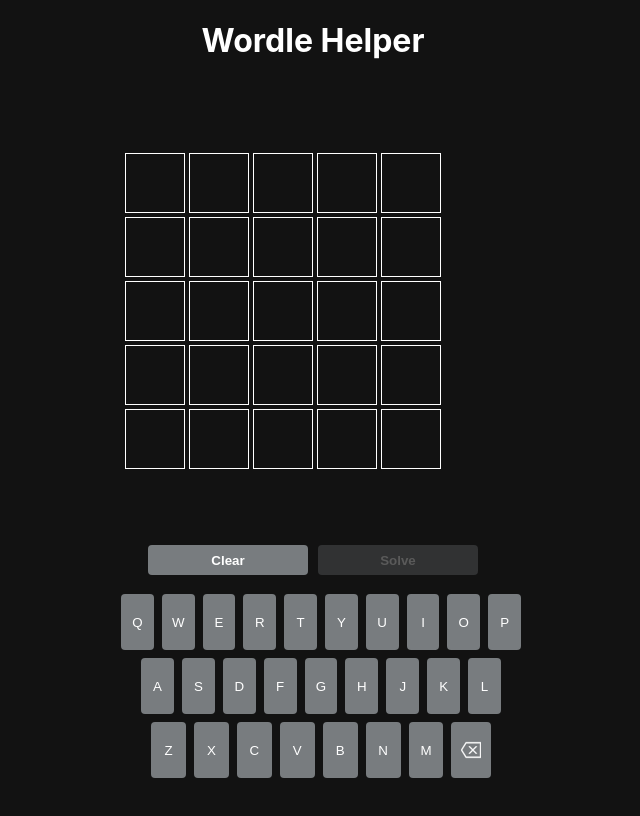
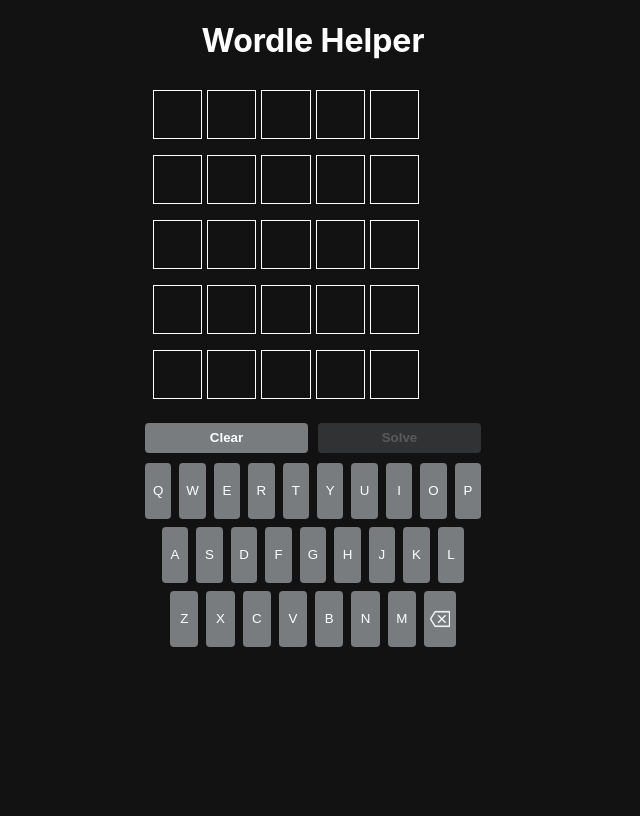
Before and after one commit to jbanghw/wordle-react, a React (Create React App) app: page / in a window 1280 px wide. Shown: the top 816 px of the page, without its empty margins (327-967 px from the left). Built offline with nearby package versions, Linux system fonts and the light colour scheme.

Commit message:
finish top half of the page

```diff
--- a/src/App.tsx
+++ b/src/App.tsx
@@ -2,7 +2,6 @@
 import { useState } from 'react';
 import { solve } from './solver';
 import WordleGrid from './components/WordleGrid';
-import EmptyRow from './components/EmptyRow';
 import Keyboard from './components/Keyboard';
 
 function App() {
@@ -36,9 +35,8 @@
           setSolution={setSolution}
         />
         <div className='buttons'>
-          <div style={{ width: '100%' }}>
           <button style={{
-              width: '40%',
+            width: '100%',
             margin: '5px',
             fontWeight: 'bold',
             height: '30px',
@@ -57,7 +55,7 @@
             guesses.length > 0 && guesses[guesses.length - 1].length === 5
             ?
               <button style={{
-                  width: '40%',
+                width: '100%',
                 margin: '5px',
                 fontWeight: 'bold',
                 height: '30px',
@@ -70,7 +68,7 @@
               </button>
             :
               <button style={{
-                  width: '40%',
+                width: '100%',
                 margin: '5px',
                 fontWeight: 'bold',
                 height: '30px',
@@ -89,7 +87,6 @@
           setSolution={setSolution}
         />
       </div>
-      </div>
       <div>
         <h1 style={{ color: 'white' }}>
           {solution.join('\n')}
--- /dev/null
+++ b/src/components/RemoveRow/index.js
@@ -0,0 +1,24 @@
+export default function RemoveRow({ idx, guesses, setGuesses, colors, setColors, setSolution }) {
+  const row = Math.floor(idx / 6);
+
+  const handleRemove = (e) => {
+    let updatedGuesses = [...guesses];
+    let updatedColors = [...colors];
+    updatedGuesses.splice(row, 1);
+    updatedColors.splice(row, 1);
+    setGuesses(updatedGuesses);
+    setColors(updatedColors);
+    setSolution([]);
+  };
+
+  if (row < guesses.length) {
+    return (
+      <button className="removeButton" onClick={handleRemove} />
+    )
+  } else {
+    return (
+      <button className="emptyRemoveButton" />
+    )
+  }
+
+}
--- a/src/components/WordleBox/index.js
+++ b/src/components/WordleBox/index.js
@@ -1,10 +1,22 @@
-export default function WordleBox({ letter, row, col, colors, setColors, setSolution }) {
+export default function WordleBox({ idx, guesses, colors, setColors, setSolution }) {
+  const row = Math.floor(idx / 6);
+  const col = idx % 6;
+  const guessIdx = row * 5 + col;
 
-  let backgroundColor = "#787c7f";
+  let count = 0;
+  for (let i = 0; i < guesses.length; i++) {
+    count += guesses[i].length;
+  }
+
+  let letter = '';
+  let backgroundColor = guessIdx < count ? "#787c7f" : "#121212";
+  if (guessIdx < count) {
+    letter = guesses[row][col];
     if (colors[row][col] === "y") {
       backgroundColor = "#c8b653";
     } else if (colors[row][col] === "g") {
       backgroundColor = "#6ca965";
+    }
   }
 
   const handleClick = (e) => {
@@ -20,9 +32,15 @@
     setSolution([]);
   }
 
+  if (guessIdx < count) {
     return (
       <button className="wordleBox" onClick={handleClick} style={{backgroundColor: backgroundColor}}>
         {letter}
       </button>
     )
+  } else {
+    return (
+      <button className="emptyWordleBox" />
+    )
   }
+}
--- a/src/components/WordleGrid/index.js
+++ b/src/components/WordleGrid/index.js
@@ -1,5 +1,6 @@
-import WordleRow from "../WordleRow";
 import { useEffect } from "react";
+import WordleBox from "../WordleBox";
+import RemoveRow from "../RemoveRow";
 
 const WordleGrid = ({ guesses, setGuesses, colors, setColors, setSolution }) => {
 
@@ -49,12 +50,22 @@
 
   return (
     <div className="wordleGrid">
-      {Array.from({length: 5}, (_, idx) =>
-        <WordleRow
+      {Array.from({length: 30}, (_, idx) =>
+        idx % 6 === 5 ?
+          <RemoveRow
             key={idx}
-          row={idx}
+            idx={idx}
             guesses={guesses}
             setGuesses={setGuesses}
+            colors={colors}
+            setColors={setColors}
+            setSolution={setSolution}
+          />
+        :
+          <WordleBox
+            key={idx}
+            idx={idx}
+            guesses={guesses}
             colors={colors}
             setColors={setColors}
             setSolution={setSolution}
--- a/src/components/WordleRow/index.js
+++ /dev/null
@@ -1,50 +0,0 @@
-import WordleBox from "../WordleBox"
-
-export default function WordleRow({ row, guesses, setGuesses, colors, setColors, setSolution }) {
-  const handleRemove = (e) => {
-    let updatedGuesses = [...guesses];
-    let updatedColors = [...colors];
-    updatedGuesses.splice(row, 1);
-    updatedColors.splice(row, 1);
-    setGuesses(updatedGuesses);
-    setColors(updatedColors);
-    setSolution([]);
-  }
-
-  if (row < guesses.length) {
-    return (
-      <div className="wordleRow">
-        {
-          Array.from({length: guesses[row].length}, (_, idx) =>
-            <WordleBox
-              key={idx}
-              letter={guesses[row][idx]}
-              row={row}
-              col={idx}
-              colors={colors}
-              setColors={setColors}
-              setSolution={setSolution}
-            />
-          )
-        }
-        {
-          Array.from({length: 5 - guesses[row].length}, (_, idx) =>
-            <button key={idx} className="emptyButton" />
-          )
-        }
-        <button className="removeButton" onClick={handleRemove} />
-      </div>
-    )
-  } else {
-    return (
-      <div className="wordleRow">
-        {
-          Array.from({length: 5}, (_, idx) =>
-            <button key={idx} className="emptyButton" />
-          )
-        }
-        <button className="emptyRemoveButton" />
-      </div>
-    )
-  }
-}
--- a/src/index.css
+++ b/src/index.css
@@ -27,8 +27,8 @@
 }
 
 .mainApp > div {
-  width: 100%;
-  height: 100dvh;
+  max-width: 100dvw;
+  max-height: 100dvh;
   display: flex;
   flex-direction: column;
   justify-content: space-between;
@@ -37,83 +37,65 @@
 }
 
 .wordleGrid {
-  display: flex;
-  flex-direction: column;
-  justify-content: center;
-  align-items: center;
-  width: 100dvw;
-  max-width: 400px;
-  position: relative;
-}
-
-.wordleRow {
-  width: 100%;
-  display: flex;
-  flex-direction: row;
-  justify-content: center;
-  align-items: center;
-  text-align: center;
+  display: grid;
+  width: 20rem;
+  max-width: 20rem;
+  aspect-ratio: 1/1;
+  grid-template-columns: repeat(6, minmax(0, 1fr));
+  grid-template-rows: repeat(5, minmax(0, 1fr));
+  gap: 5px;
+  padding: 0.5rem;
 }
 
 .wordleBox {
+  display: flex;
+  justify-content: center;
+  align-items: center;
   background-color: #121212;
   color: #fff;
-  width: 15%;
   aspect-ratio: 1 / 1;
   border: none;
-  margin: 2px;
   text-transform: uppercase;
   font-weight: bold;
   font-size: 1.5em;
 }
 
-.emptyButton {
-  display: block;
-  background-color: #121212;
-  color: #fff;
-  width: 15%;
+.emptyWordleBox {
+  background-color: transparent;
   aspect-ratio: 1 / 1;
   border: 1px solid #fff;
-  margin: 2px;
-  text-transform: uppercase;
-  font-weight: bold;
-  font-size: 2.5em;
 }
 
 .removeButton {
   background-image: url(../public/trash.png);
+  background-repeat: no-repeat;
   background-color: transparent;
-  background-repeat: no-repeat;
-  background-size: contain;
+  background-size: 50%;
+  background-position: center;
   cursor: pointer;
   outline: none;
   border: none;
-  margin-left: 5%;
-  display: block;
-  width: 10%;
   aspect-ratio: 1 / 1;
 }
 
 .emptyRemoveButton {
   background-color: transparent;
-  background-repeat: no-repeat;
-  background-size: contain;
-  cursor: pointer;
   outline: none;
   border: none;
-  margin-left: 5%;
   display: block;
-  width: 10%;
   aspect-ratio: 1 / 1;
 }
 
 .buttons {
   width: 100%;
   max-width: 400px;
-  padding-bottom: 10px;
   gap: 10px;
-  display: flex;
-  flex-direction: column;
+  display: grid;
+  grid-template-columns: 1fr 1fr;
+  justify-content: center;
+  align-content: center;
+  justify-items: center;
+  align-items: center;
 }
 
 .keyboard {
@@ -123,10 +105,7 @@
   justify-content: center;
   align-items: center;
   gap: 0.5rem;
-  padding-left: 0.5rem;
-  padding-right: 0.5rem;
-  padding-bottom: 0.75rem;
-  padding-top: 0.25rem;
+  padding-top: 5px;
 }
 
 .keyRowFirst {
```
Also changed, not shown: src/components/EmptyRow/index.js (deleted, +0 -12 lines). Lines whose indentation alone changed are shown as unchanged.
